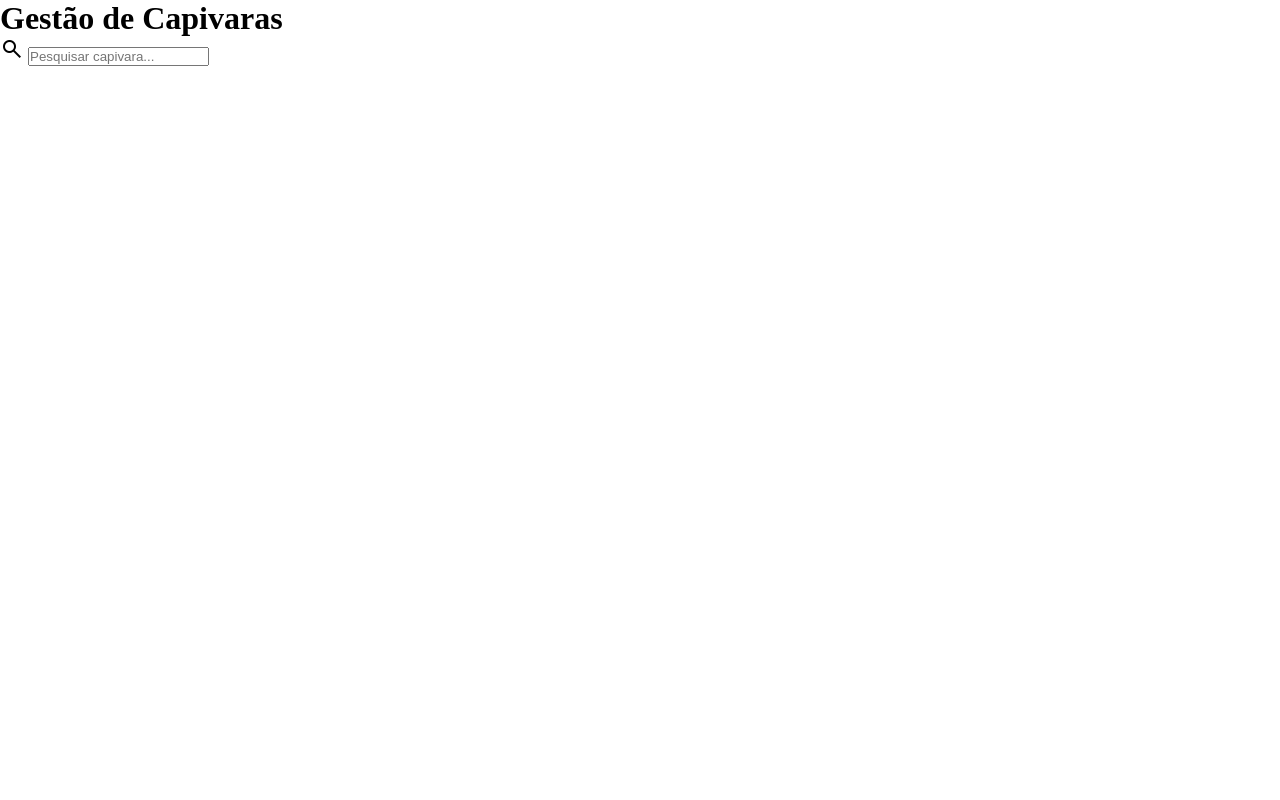
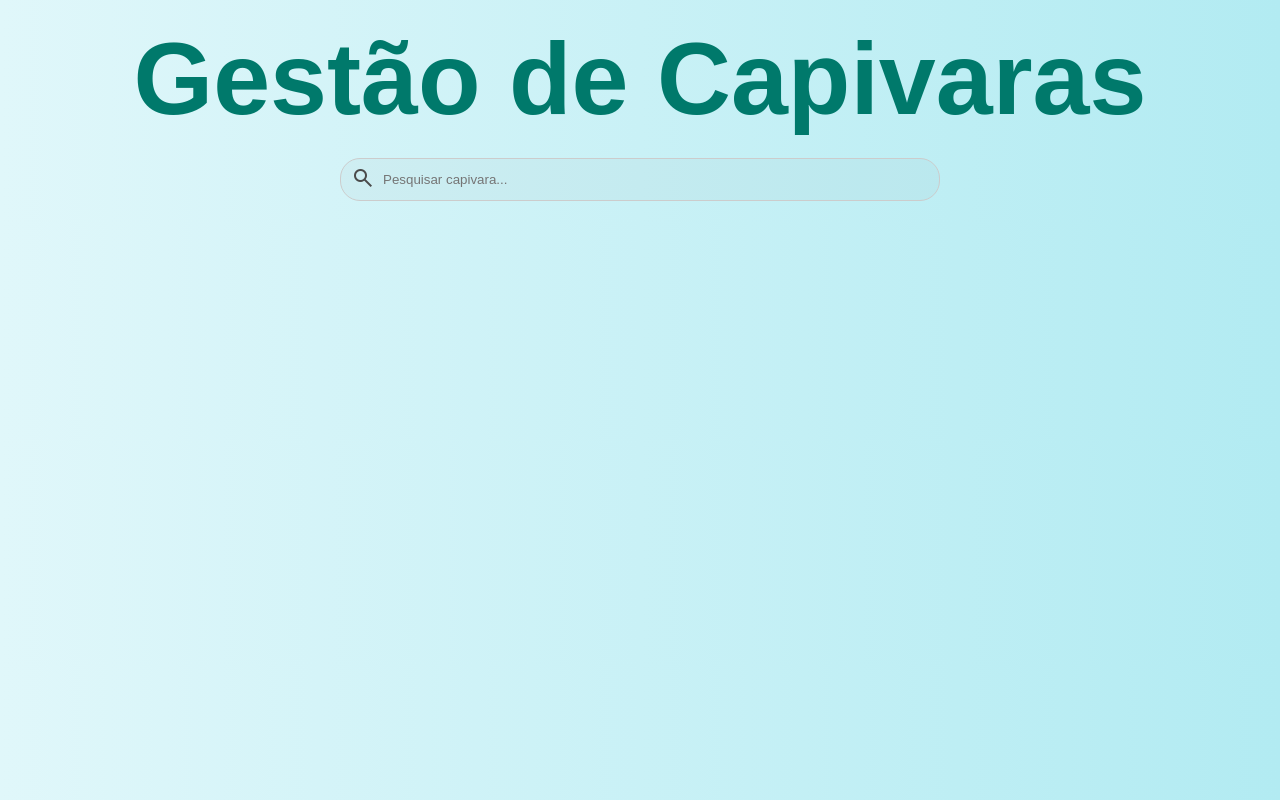
Before and after one commit to DeyvissonRobert/zoo-capivaras-frontend, a plain HTML site: page index.html in a window 1280 px wide. Drawn offline with nearby package versions, Linux system fonts and the light colour scheme.

Commit message:
CSS estilizando barra de pesquisa

```diff
--- a/styles.css
+++ b/styles.css
@@ -3,3 +3,46 @@
     padding: 0;
     box-sizing: border-box;
 }
+
+body {
+    font-family: Arial, sans-serif;
+    background: linear-gradient(to right, #e0f7fa, #b2ebf2);
+    color: #333;
+    padding: 20px;
+    display: flex;
+    flex-direction: column;
+    align-items: center;
+}
+
+header {
+    margin-bottom: 20px;
+    font-weight: 700;
+    font-size: 4vw;
+}
+
+h1 {
+    color: #00796b;
+}
+
+#search-section {
+    display: flex;
+    align-items: center;
+    border: 1px solid #ccc;
+    background-color: #00000006;
+    width: 100%;
+    max-width: 600px;
+    border-radius: 20px;
+    padding: 5px 10px;
+    color:#4b4b4b;
+
+    /* justify-content: space-between; */
+    /* margin-bottom: 20px; */
+}
+
+#search-input {
+    flex-grow: 1;
+    padding: 8px;
+    border: none;
+    background-color: transparent;
+    outline: none;
+}
```
